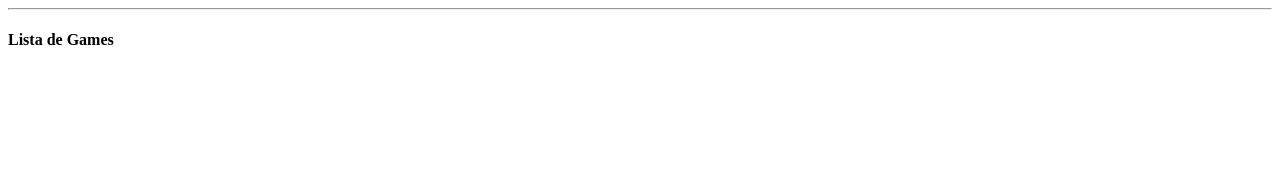
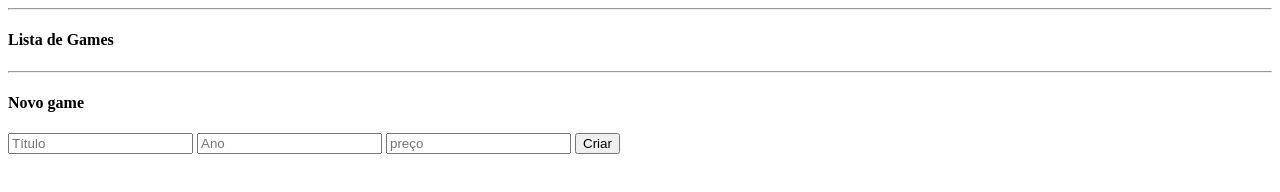
Before and after one commit to Homura-san/games-api, a website: page Consumo de API/index.html in a window 1280 px wide. Drawn offline with nearby package versions, Linux system fonts and the light colour scheme; no server answers.

Commit message:
Cadastro de games

```diff
--- a/Consumo de API/index.html
+++ b/Consumo de API/index.html
@@ -1,5 +1,5 @@
 <!DOCTYPE html>
-<html lang="en">
+<html lang="pt-br">
 <head>
     <meta charset="UTF-8">
     <meta http-equiv="X-UA-Compatible" content="IE=edge">
@@ -10,9 +10,33 @@
     <hr>
     <h4>Lista de Games</h4>
     <ul id="games"></ul>
+    <hr>
+    <h4>Novo game</h4>
+    <input type="text" name="title" id="title" placeholder="Título">
+    <input type="number" name="year" id="year" placeholder="Ano">
+    <input type="number" name="price" id="price" placeholder="preço">
+    <button type="button" onclick="createGame()">Criar</button>
 </body>
 <script src="https://cdn.jsdelivr.net/npm/axios@1.1.2/dist/axios.min.js"></script>
 <script>
+
+    function createGame(){
+        var titleInput = document.getElementById("title");
+        var yearInput = document.getElementById("year");
+        var priceInput = document.getElementById("price");
+
+        var game = {
+            title: titleInput.value,
+            year: yearInput.value,
+            price: priceInput.value
+        }
+        axios.post('http://localhost:45678/game', game).then(response => {
+            if(response.status == 200){
+                alert('Game cadastrado!')
+            }
+        }).catch(err => console.log(err));
+    }
+
     axios.get('http://localhost:45678/games').then(response => {
         var games = response.data;
         var list = document.getElementById("games")
```
